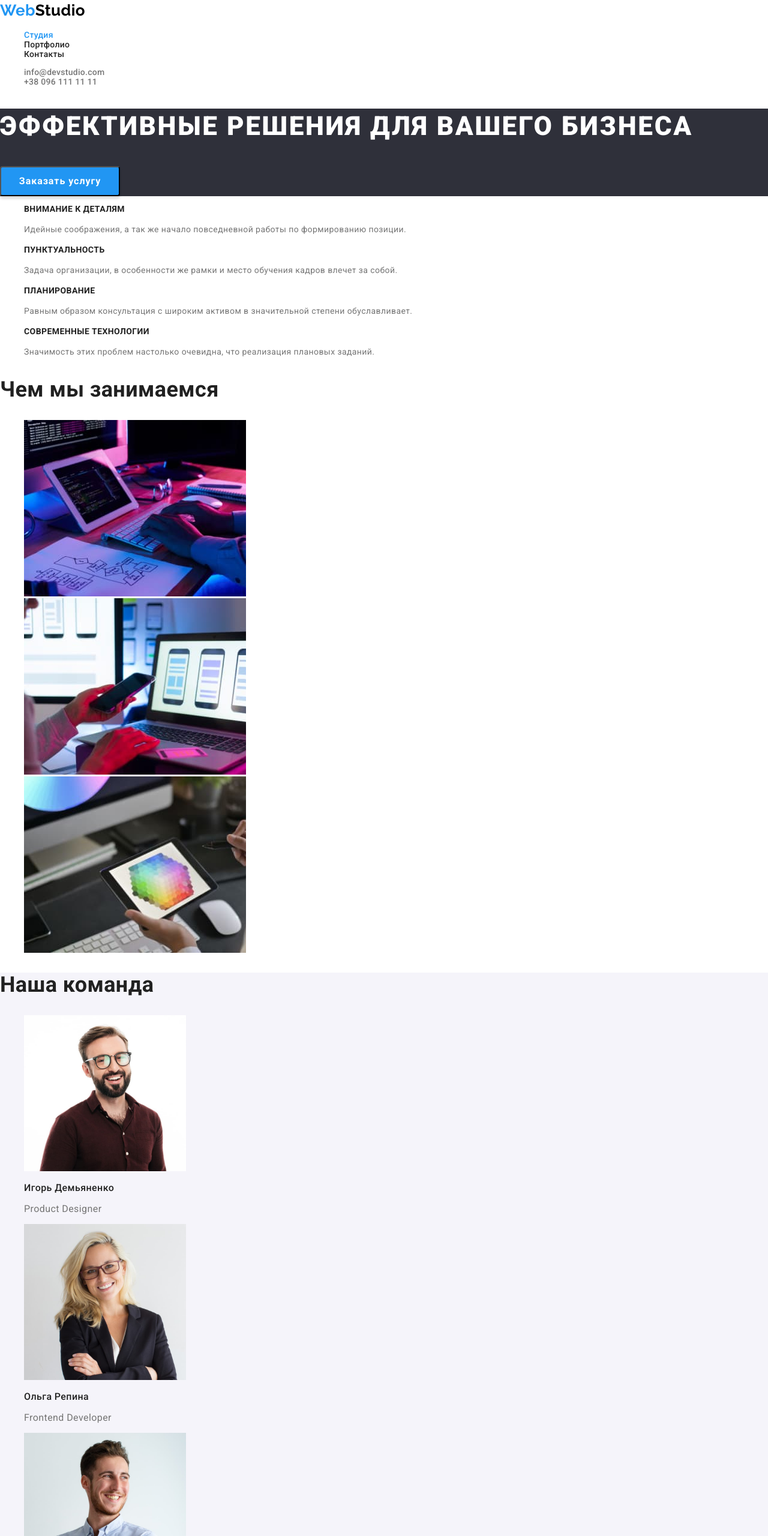
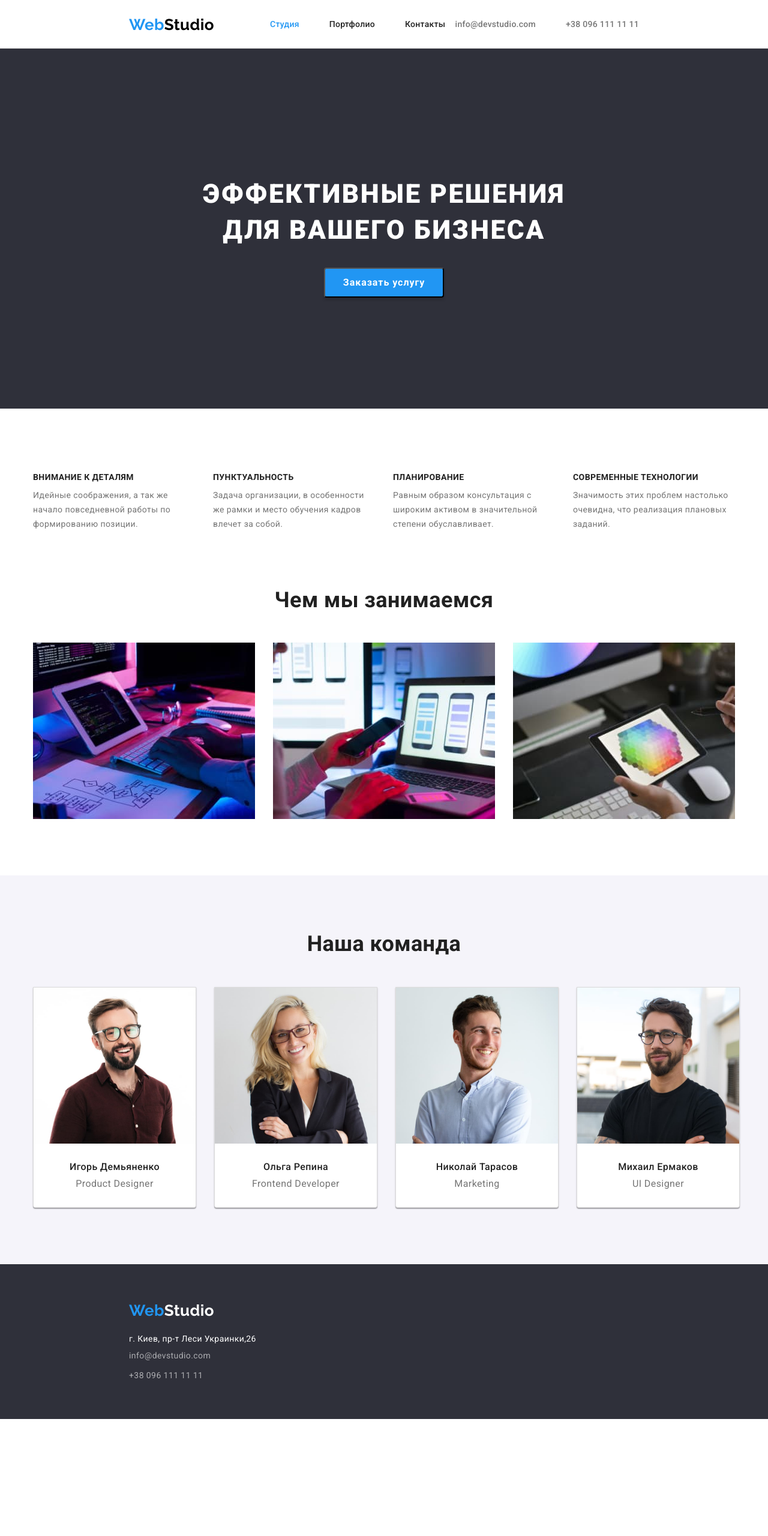
Before and after one commit to KupreichukAlex/GoIT-mark-up-HW-03, a plain HTML site: page index.html in a window 1280 px wide. Shown: the top 2560 px of the page at 60% size. After the commit the page ends 2365 px from the top, so only its background shows below. Drawn offline with nearby package versions, Linux system fonts and the light colour scheme.

Commit message:
Finished HW-03

```diff
--- a/css/styles.css
+++ b/css/styles.css
@@ -14,6 +14,32 @@
   --modal-btn-hover: #188CE8;
 }
 
+html {
+  box-sizing: border-box;
+
+}
+
+*,
+*::after,
+*::before {
+  box-sizing: inherit;
+}
+
+img {
+  display: block;
+}
+
+h1,
+h2,
+h3,
+h4,
+h5,
+h6,
+p {
+  margin-top: 0px;
+  margin-bottom: 0px;
+}
+
 body {
   color: var(--text-color-primary);
   letter-spacing: 0.03em;
@@ -22,8 +48,22 @@ body {
 
 }
 
+section {
+  max-width: 1600px;
+}
+
+.container {
+  /* outline: 3px solid green; */
+  width: 1200px;
+  padding: 0 15px;
+  margin-left: auto;
+  margin-right: auto;
+}
+
 .list {
   list-style: none;
+  padding: 0;
+  margin: 0;
 }
 
 .link {
@@ -51,12 +91,36 @@ body {
   font-weight: 700;
   font-size: 26px;
   color: var(--logo-color);
+
+  padding-top: 24px;
+  padding-bottom: 20px;
+  margin-right: 93px;
 }
 .span {
   line-height: 1.38;
   color: var(--text-color-hover)
 }
 /*Nav-menu*/
+
+.nav-bar {
+  max-width: 1600px;
+  display: flex;
+  align-items: center;
+  padding-left: 215px;
+  padding-right: 215px;
+
+  border-bottom: 1px solid rgba(0, 0, 0, 0.14);
+
+}
+
+.nav {
+  display: flex;
+  align-items: center;
+}
+
+.list-contact-header .contact-item+.contact-item {
+  margin-left: 50px;
+}
 
 .list-contact-header {
   letter-spacing: 0.02em;
@@ -70,20 +134,41 @@ body {
 .nav-menu {
   font-weight: 500;
   letter-spacing: 0.02em;
+
+  display: flex;
+  align-items: center;
+
+}
+
+.nav-item:not(:last-child) {
+  margin-right: 50px;
 }
 
 .nav-link{
-
+  display: block;
+  padding-top: 32px;
+  padding-bottom: 32px;
   color:var(--text-color-h);
 }
 
+.list-contact-header {
+  display: flex;
+  align-items: center;
+  margin-left: auto;
+}
+
 .contact-mail {
+  display: block;
+  padding-top: 32px;
+  padding-bottom: 32px;
   color: var(--text-color-primary);
   }
 
-.contact-number
-{
-color: var(--text-color-primary);
+.contact-number {
+  display: block;
+  padding-top: 32px;
+  padding-bottom: 32px;
+  color: var(--text-color-primary);
 }
 
 li>.link:hover,
@@ -91,12 +176,26 @@ li>.link:focus {
   color: var(--text-color-hover);
 }
 
-.hero
-{
-    background:var(--theme-color-dark);
+.hero {
+  display: flex;
+  flex-direction: column;
+  align-items: center;
+  text-align: center;
+  padding-top: 213px;
+  padding-bottom: 185px;
+
+  margin-bottom: 107px;
+  max-width: 1600px;
+
+  background:var(--theme-color-dark);
 }
 
   .title-hero {
+    height: 120px;
+    width: 696px;
+
+    margin-bottom: 32px;
+
     font-weight: 900;
     font-size: 44px;
     line-height: 1.36;
@@ -131,45 +230,108 @@ li>.link:focus {
 }
 /*Benefits*/
 
+.benefits {
+  margin-bottom: 94px;
+}
+
+.benefits-list {
+  display: flex;
+}
+
+.benefits-item {
+  width: 270px;
+}
+
+.benefits-item:not(:last-child) {
+  margin-right: 30px;
+}
+
 .benefits-title {
   font-size: 14px;
   font-weight: 700;
   line-height: 1.14;
   text-transform: uppercase;
 
+  padding-bottom: 10px;
+
   color: var(--text-color-h);
 }
 
 .benefits-descr {
   line-height: 1.71;
-
-
 }
 
 /*Works*/
+
+.works {
+  margin-bottom: 94px;
+}
+
+.works-list {
+  display: flex;
+}
+
+.works-item:not(:last-child) {
+  margin-right: 30px;
+}
+
 .works-title {
+  text-align: center;
   font-weight: 700;
   font-size: 36px;
+
+  margin-bottom: 50px;
 
   color: var(--text-color-h);
 }
 
 /*Team*/
 
+.team {
+  padding-top: 94px;
+  padding-bottom: 94px;
+  background-color: var(--button-portfolio);
 
-.team{
-  background-color: var(--button-portfolio);
+}
+
+.team-list {
+  display: flex;
 }
 
 .team-title {
+  margin-bottom: 50px;
+
+  text-align: center;
   font-weight: 700;
   font-size: 36px;
 
   color:var(--text-color-h);
 }
 
+.team-item {
+  text-align: center;
+  background-color: var(--theme-color-light);
+  border: 1px solid rgba(0, 0, 0, 0.14);
+  box-shadow: 0px 1px 3px rgba(0, 0, 0, 0.12),
+    0px 1px 1px rgba(0, 0, 0, 0.14),
+    0px 2px 1px rgba(0, 0, 0, 0.2);
+  border-radius: 0px 0px 4px 4px;
+
+  padding-bottom: 30px;
+
+}
+
+.team-item:not(:last-child) {
+  margin-right: 30px;
+}
+
+.team-img {
+  margin-bottom: 30px;
+}
 
 .team-player-title {
+margin-bottom: 10px;
+
 font-size: 16px;
 font-weight: 500;
 
@@ -182,20 +344,28 @@ font-size: 16px;
 }
 
 /*footer*/
-.logo-footer
-{
+
+.footer {
+  max-width: 1600px;
+  background: var(--theme-color-dark);
+
+  padding: 60px 215px;
+}
+
+.logo-footer {
   font-family: var(--logo-font);
   font-weight: 700;
   font-size: 26px;
-  color: var(--logo-color);
+  color: var(--theme-color-light);
+
 }
-.span-f
-{
+
+.span-f {
   line-height: 1.38;
   color: var(--text-color-hover)
 }
-.text-addres
-{
+
+.text-addres {
   line-height: 1.71;
 
   color:var(--theme-color-light);
@@ -203,20 +373,16 @@ font-size: 16px;
 
 .list-contact-footer {
   font-style: normal;
-}
-.footer
-{
-  background: var(--theme-color-dark);
+
+  margin-top: 20px;
 }
 
-.logo-footer {
-  color: var(--theme-color-light);
+.contact-item-footer:not(:last-child) {
+  margin-bottom: 9px;
 }
 
 .contact-link {
-
   line-height: 1.71;
-
 
   color: var(--contact-color-footer);
 
@@ -227,6 +393,23 @@ font-size: 16px;
 }
 
 /*Portfolio */
+
+
+.portfolio-btns-list {
+  display: flex;
+  justify-content: center;
+  margin-bottom: 50px;
+}
+
+.portfolio {
+  display: flex;
+  justify-content: center;
+  padding-top: 90px;
+}
+
+.portf-btns-item:not(:last-child) {
+  margin-right: 8px;
+}
 
 .portfolio-btn {
   font-weight: 500;
@@ -262,3 +445,25 @@ font-size: 16px;
   font-size: 16px;
   line-height: 1.88;
 }
+
+.portf-list {
+  display: flex;
+  flex-direction: row;
+  flex-wrap: wrap;
+  margin-bottom: 98px;
+}
+
+.portf-item {
+  border: 1px solid #EEEEEE;
+  margin-right: 30px;
+  height: 404px;
+  width: 370px;
+}
+
+.portf-item:nth-child(3n) {
+  margin-right: 0;
+}
+
+.portf-item:not(:nth-last-child(-n+3)) {
+  margin-bottom: 30px;
+}
--- a/index.html
+++ b/index.html
@@ -21,7 +21,8 @@
 
 <body>
     <header>
-        <nav>
+        <div class="nav-bar">
+        <nav class="nav">
             <a class="logo link" lang="en" href="index.html"><span class="span">Web</span>Studio</a>
 
             <ul class="nav-menu list">
@@ -31,22 +32,24 @@
             </ul>
         </nav>
         <ul class="list-contact-header list">
-            <li><a class="contact-mail link" href="mailto:info@devstudio.com">info@devstudio.com</a>
+            <li class="contact-item"><a class="contact-mail link" href="mailto:info@devstudio.com">info@devstudio.com</a>
             </li>
-            <li><a class="contact-number link" href="tel:+380961111111">+38 096 111 11 11</a>
+            <li class="contact-item"><a class="contact-number link" href="tel:+380961111111">+38 096 111 11 11</a>
             </li>
         </ul>
+        </div>
     </header>
     <main>
         <section class="hero">
-            <div>
+
                 <h1 class="title-hero"> эффективные решения для вашего бизнеса </h1>
 
                 <button class="button-modal" type="button">Заказать услугу</button>
-            </div>
+
         </section>
 
         <section class="benefits">
+            <div class="container">
             <h2 class="visually-hidden"> Наши преймущества</h2>
             <ul class="benefits-list list">
                 <li class="benefits-item ">
@@ -78,10 +81,11 @@
                     </p>
                 </li>
             </ul>
-
+            </div>
         </section>
 
         <section class="works">
+            <div class="container">
 
             <h2 class="works-title">Чем мы занимаемся</h2>
 
@@ -93,35 +97,37 @@
                 <li class="works-item"><img src="./images/Works-3.jpg" alt="Дизайн" width="370" height="294">
                 </li>
             </ul>
-
+            </div>
         </section>
 
         <section class="team">
+            <div class="container">
 
             <h2 class="team-title">Наша команда</h2>
 
             <ul class="team-list list">
                 <li class="team-item">
-                    <img src="./images/Team-1.jpg " alt="Игорь" width="270" height="260">
+                    <img class="team-img" src="./images/Team-1.jpg " alt="Игорь" width="270" height="260">
                     <h3 class="team-player-title">Игорь Демьяненко </h3>
                     <p class="team-player-descr" lang="en">Product Designer</p>
                 </li>
                 <li class="team-item">
-                    <img src="./images/Team-2.jpg " alt="Ольга-кацапка" width="270" height="260">
+                    <img class="team-img" src="./images/Team-2.jpg " alt="Ольга" width="270" height="260">
                     <h3 class="team-player-title">Ольга Репина</h3>
                     <p class="team-player-descr" lang="en">Frontend Developer</p>
                 </li>
                 <li class="team-item">
-                    <img src="./images/Team-3.jpg " alt="Николай-малолетний-кацап" width="270" height="260">
+                    <img class="team-img" src="./images/Team-3.jpg " alt="Николай" width="270" height="260">
                     <h3 class="team-player-title">Николай Тарасов</h3>
                     <p class="team-player-descr" lang="en">Marketing</p>
                 </li>
                 <li class="team-item">
-                    <img src="./images/Team-4.jpg " alt="Игорь-Урка" width="270" height="260">
+                    <img class="team-img" src="./images/Team-4.jpg " alt="Игорь" width="270" height="260">
                     <h3 class="team-player-title">Михаил Ермаков</h3>
                     <p class="team-player-descr" lang="en">UI Designer</p>
                 </li>
             </ul>
+            </div>
         </section>
     </main>
 
@@ -129,14 +135,14 @@
 
         <a class="logo-footer link" lang="en" href="index.html"><span class="span">Web</span>Studio</a>
 
-        <address id="contact">
+        <address id="contacts">
 
             <ul class="list-contact-footer list">
-                <li><a class="link-footer-map link" href="https://goo.gl/maps/f1McvQRz6KP4o4kd8" target="_blank"
+                <li class="contact-item-footer"><a class="link-footer-map link" href="https://goo.gl/maps/f1McvQRz6KP4o4kd8" target="_blank"
                         rel="noopener noreferrer">г. Киев,
                         пр-т Леси Украинки,26</a></li>
-                <li><a class="contact-link link" href="mailto:info@devstudio.com">info@devstudio.com</a></li>
-                <li><a class="contact-link link" href="tel:+380961111111">+38 096 111 11 11</a></li>
+                <li class="contact-item-footer"><a class="contact-link link" href="mailto:info@devstudio.com">info@devstudio.com</a></li>
+                <li class="contact-item-footer"><a class="contact-link link" href="tel:+380961111111">+38 096 111 11 11</a></li>
             </ul>
 
             </address>
```
Also changed, not shown: portfolio.html (+20 -15 lines).
